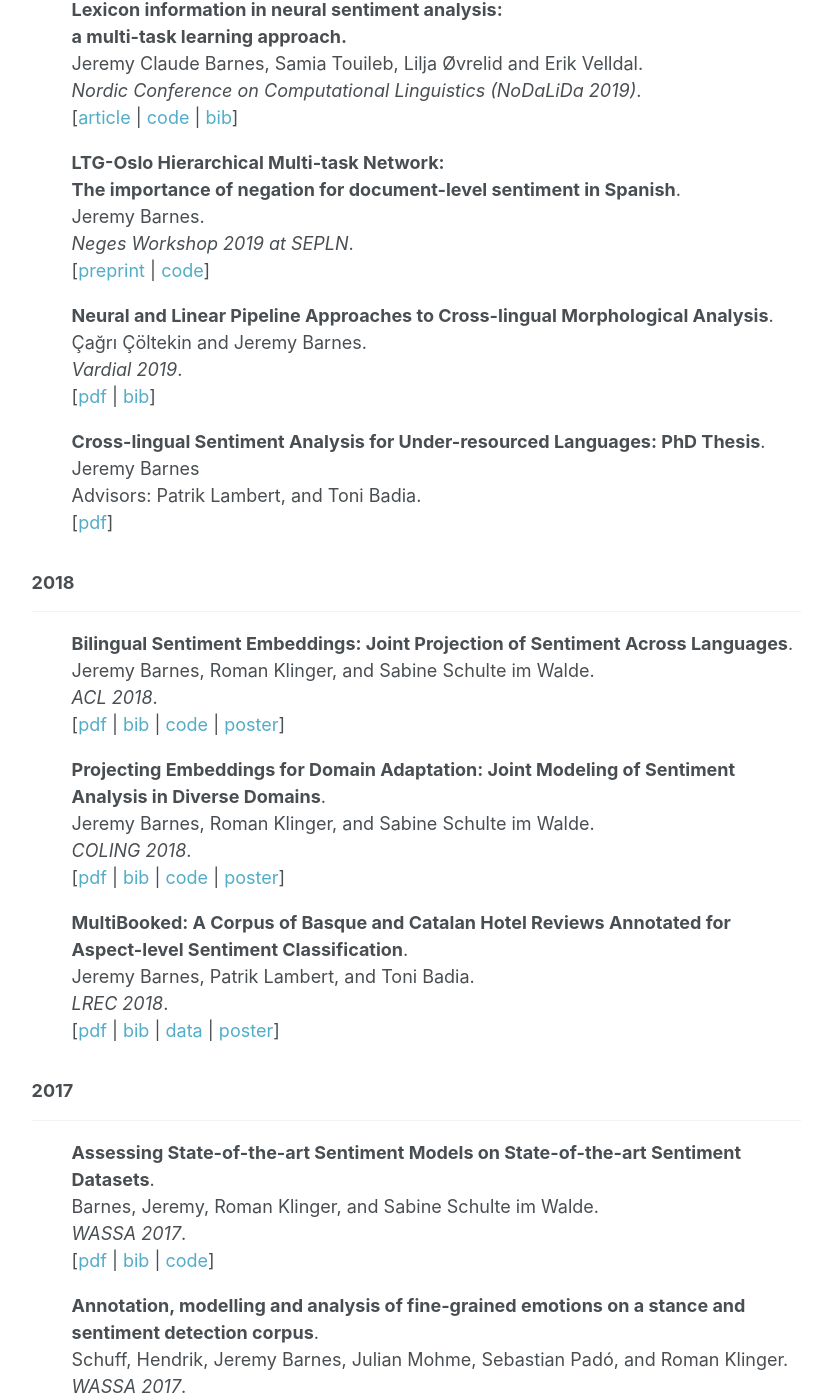
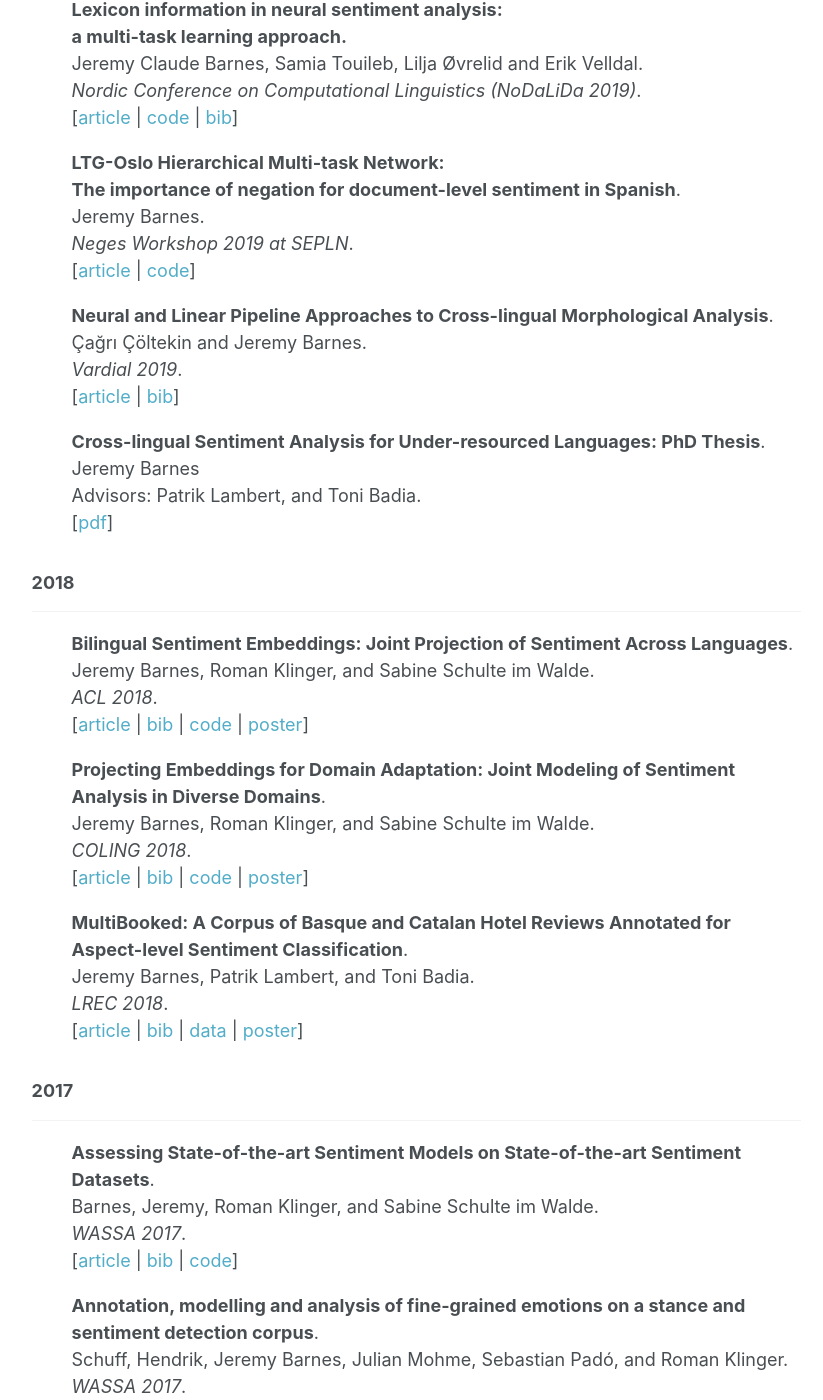
Before and after one commit to jerbarnes/jbarnesspain.github.io, a Jekyll site: the page built from publications/index.html, in a window 1280 px wide and 1400 px high, scrolled down 856 px. Shown: the whole window, without its empty margins (250-1073 px from the left). Built offline with Jekyll 4.4.1, drawn with Linux system fonts in a browser that asks for light colours; some of the changed text lies outside the part shown.

Commit message:
fixing bibtex problems

```diff
--- a/publications/index.html
+++ b/publications/index.html
@@ -31,7 +31,7 @@
 		Sentiment analysis is not solved! Assessing and probing sentiment classifiers</strong>.<br>
 		Jeremy Barnes, Lilja Øvrelid, and Erik Velldal.<br>
 		<i>BlackboxNLP 2019</i>.<br>
-		[<a href="https://www.aclweb.org/anthology/W19-4802">pdf</a> | <a href="https://www.aclweb.org/anthology/papers/W/W19/W19-4802.bib">bib</a> | <a href="https://github.com/ltgoslo/assessing_and_probing_sentiment">code</a> | <a href="/downloads/blackbox_poster.pdf">poster</a>]
+		[<a href="https://www.aclweb.org/anthology/W19-4802">article</a> | <a href="https://www.aclweb.org/anthology/W19-4802.bib">bib</a> | <a href="https://github.com/ltgoslo/assessing_and_probing_sentiment">code</a> | <a href="/downloads/blackbox_poster.pdf">poster</a>]
 </ul>
 
 <ul>
@@ -40,7 +40,7 @@
 		Àlex R. Atrio, Toni Badia, and Jeremy Barnes.<br>
         <strong>Best Paper Award</strong>
 		<i>SEPLN 2019</i>.<br>
-		[<a href="http://journal.sepln.org/sepln/ojs/ojs/index.php/pln/article/view/6091">article</a> | <a href="https://github.com/jbarnesspain/crosslingual_reordering">code</a> | <a href="journal.sepln.org/sepln/ojs/ojs/index.php/pln/rt/captureCite/6091/0/BibtexCitationPlugin">bib</a>]
+		[<a href="http://journal.sepln.org/sepln/ojs/ojs/index.php/pln/article/view/6091">article</a> | <a href="https://github.com/jbarnesspain/crosslingual_reordering">code</a> | <a href="//journal.sepln.org/sepln/ojs/ojs/index.php/pln/rt/captureCite/6091/0/BibtexCitationPlugin">bib</a>]
 </ul>
 
 <ul>
@@ -66,7 +66,7 @@
         The importance of negation for document-level sentiment in Spanish</strong>.<br>
 		Jeremy Barnes.<br>
 		<i>Neges Workshop 2019 at SEPLN</i>.<br>
-		[<a href="http://ceur-ws.org/Vol-2421/NEGES_paper_5.pdf">preprint</a> | <a href="https://github.com/jbarnesspain/neges_2019">code</a>]
+		[<a href="http://ceur-ws.org/Vol-2421/NEGES_paper_5.pdf">article</a> | <a href="https://github.com/jbarnesspain/neges_2019">code</a>]
 </ul>
 
 <ul>
@@ -74,7 +74,7 @@
 		Neural and Linear Pipeline Approaches to Cross-lingual Morphological Analysis</strong>.<br>
 		Çağrı Çöltekin and Jeremy Barnes.<br>
 		<i>Vardial 2019</i>.<br>
-		[<a href="https://www.aclweb.org/anthology/W19-1416">pdf</a> | <a href="https://www.aclweb.org/anthology/W19-1416.bib">bib</a>]
+		[<a href="https://www.aclweb.org/anthology/W19-1416">article</a> | <a href="https://www.aclweb.org/anthology/W19-1416.bib">bib</a>]
 </ul>
 
 <ul>
@@ -91,7 +91,7 @@
 		Bilingual Sentiment Embeddings: Joint Projection of Sentiment Across Languages</strong>.<br>
 		Jeremy Barnes, Roman Klinger, and Sabine Schulte im Walde.<br>
 		<i>ACL 2018</i>.<br>
-		[<a href="https://www.aclweb.org/anthology/P18-1231/">pdf</a> | <a href="https://www.aclweb.org/anthology/P18-1231.bib">bib</a> | <a href="https://github.com/jbarnesspain/blse">code</a> | <a href="/downloads/blse_poster.pdf">poster</a>]
+		[<a href="https://www.aclweb.org/anthology/P18-1231/">article</a> | <a href="https://www.aclweb.org/anthology/P18-1231.bib">bib</a> | <a href="https://github.com/jbarnesspain/blse">code</a> | <a href="/downloads/blse_poster.pdf">poster</a>]
 </ul>
 
 <ul>
@@ -99,7 +99,7 @@
 		Projecting Embeddings for Domain Adaptation: Joint Modeling of Sentiment Analysis in Diverse Domains</strong>.<br>
 		Jeremy Barnes, Roman Klinger, and Sabine Schulte im Walde.<br>
 		<i>COLING 2018</i>.<br>
-		[<a href="http://aclweb.org/anthology/C18-1070/">pdf</a> | <a href="https://www.aclweb.org/anthology/c18-1070.bib">bib</a> | <a href="https://github.com/jbarnesspain/domain_blse">code</a> | <a href="/downloads/blse_domain_poster.pdf">poster</a>]
+		[<a href="http://aclweb.org/anthology/C18-1070/">article</a> | <a href="https://www.aclweb.org/anthology/c18-1070.bib">bib</a> | <a href="https://github.com/jbarnesspain/domain_blse">code</a> | <a href="/downloads/blse_domain_poster.pdf">poster</a>]
 </ul>
 
 <ul>
@@ -107,7 +107,7 @@
 		MultiBooked: A Corpus of Basque and Catalan Hotel Reviews Annotated for Aspect-level Sentiment Classification</strong>.<br>
 		Jeremy Barnes, Patrik Lambert, and Toni Badia.<br>
 		<i>LREC 2018</i>.<br>
-		[<a href="/downloads/multibooked.pdf">pdf</a> | <a href="http://www.lrec-conf.org/proceedings/lrec2018/summaries/217.html">bib</a> | <a href="https://github.com/jbarnesspain/multibooked">data</a> | <a href="/downloads/lrec2018.pdf">poster</a>]
+		[<a href="/downloads/multibooked.pdf">article</a> | <a href="http://www.lrec-conf.org/proceedings/lrec2018/summaries/217.html">bib</a> | <a href="https://github.com/jbarnesspain/multibooked">data</a> | <a href="/downloads/lrec2018.pdf">poster</a>]
 </ul>
 
 <h3> 2017 </h3><hr>
@@ -116,14 +116,14 @@
 		Assessing State-of-the-art Sentiment Models on State-of-the-art Sentiment Datasets</strong>.<br>
 		Barnes, Jeremy, Roman Klinger, and Sabine Schulte im Walde.<br>
 	    <i>WASSA 2017</i>.<br>
-	    [<a href="https://www.aclweb.org/anthology/W17-5202/">pdf</a> | <a href="https://www.aclweb.org/anthology/W17-5202.bib">bib</a> | <a href="https://github.com/jbarnesspain/sota_sentiment">code</a>]
+	    [<a href="https://www.aclweb.org/anthology/W17-5202/">article</a> | <a href="https://www.aclweb.org/anthology/W17-5202.bib">bib</a> | <a href="https://github.com/jbarnesspain/sota_sentiment">code</a>]
 </ul>
 
 <ul>
 		<strong>Annotation, modelling and analysis of fine-grained emotions on a stance and sentiment detection corpus</strong>.<br>
 		Schuff, Hendrik, Jeremy Barnes, Julian Mohme, Sebastian Pad&oacute, and Roman Klinger. <br>
 		<i>WASSA 2017</i>. <br>
-		[<a href="https://www.aclweb.org/anthology/W17-5203/">pdf</a> | <a href="https://www.aclweb.org/anthology/W17-5203.bib">bib</a> | <a href="https://github.com/jbarnesspain/ssec_models">code</a>]
+		[<a href="https://www.aclweb.org/anthology/W17-5203/">article</a> | <a href="https://www.aclweb.org/anthology/W17-5203.bib">bib</a> | <a href="https://github.com/jbarnesspain/ssec_models">code</a>]
 </ul>
 
 <h3> 2016 </h3><hr>
@@ -132,7 +132,7 @@
 		Exploring Distributional Representations and Machine Translation for Aspect-based Cross-lingual Sentiment Classification. </strong><br>
 		Barnes, Jeremy, Patrik Lambert, and Toni Badia.<br>
 	    <i>COLING 2016</i>.<br>
-	    [<a href="https://www.aclweb.org/anthology/C16-1152/">pdf</a> | <a href="https://www.aclweb.org/anthology/C16-1152.bib">bib</a> | <a href="/downloads/coling_poster.pdf">poster</a>]
+	    [<a href="https://www.aclweb.org/anthology/C16-1152/">article</a> | <a href="https://www.aclweb.org/anthology/C16-1152.bib">bib</a> | <a href="/downloads/coling_poster.pdf">poster</a>]
 </ul>
 
 </div><!-- /.blurb -->
```
